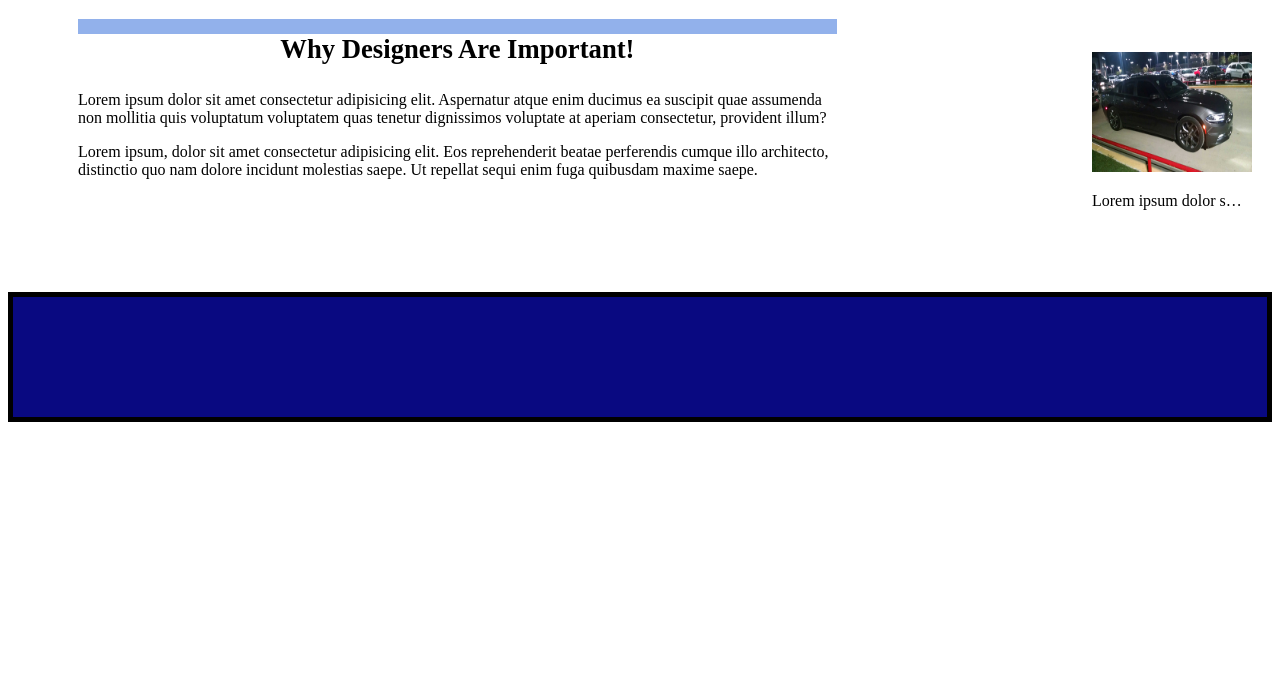
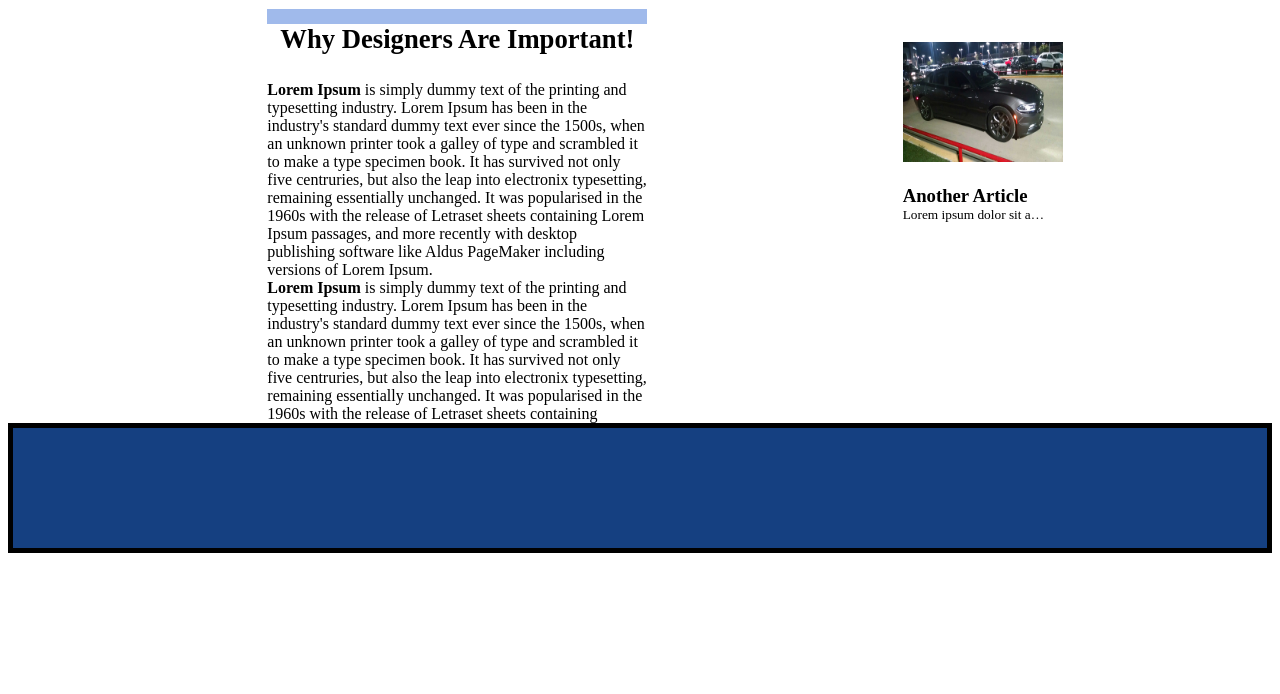
Before and after one commit to JustinBarnard1/CoolSiteDay2, a plain HTML site: page index.html in a window 1280 px wide. Shown: the part 106-800 px from the top of the page. Drawn offline with Linux system fonts and the light colour scheme.

Commit message:
color matching

```diff
--- a/index.html
+++ b/index.html
@@ -14,21 +14,23 @@
     </header>
     <main class="flexed">
         <section>
-            <div class="whyImportant text relative pLR">
-                <h3 style="font-size: 20pt;" class="centerText borderTop">
+            <div class="whyImportant relative pLR">
+                <h3 style="font-size: 20pt;" class="center-noWrap borderTop">
                     Why Designers Are Important!
                 </h3>
-                <p>Lorem ipsum dolor sit amet consectetur adipisicing elit. Aspernatur atque enim ducimus ea suscipit
-                    quae
-                    assumenda non mollitia quis voluptatum voluptatem quas tenetur dignissimos voluptate at aperiam
-                    consectetur,
-                    provident illum?</p>
-                <p>Lorem ipsum, dolor sit amet consectetur adipisicing elit. Eos reprehenderit beatae perferendis cumque
-                    illo
-                    architecto, distinctio quo nam dolore incidunt molestias saepe. Ut repellat sequi enim fuga
-                    quibusdam
-                    maxime
-                    saepe.</p>
+                <p class="m-0"><strong>Lorem Ipsum</strong> is simply dummy text of the printing and typesetting
+                    industry. Lorem Ipsum has been in the industry's standard dummy text ever since the 1500s, when an
+                    unknown printer took a galley of type and scrambled it to make a type specimen book. It has survived
+                    not only five centruries, but also the leap into electronix typesetting, remaining essentially
+                    unchanged. It was popularised in the 1960s with the release of Letraset sheets containing Lorem
+                    Ipsum passages, and more recently with desktop publishing software like Aldus PageMaker including
+                    versions of Lorem Ipsum.</p>
+                <p class="m-0"></p><strong>Lorem Ipsum</strong> is simply dummy text of the printing and
+                typesetting
+                industry. Lorem Ipsum has been in the industry's standard dummy text ever since the 1500s, when an
+                unknown printer took a galley of type and scrambled it to make a type specimen book. It has survived
+                not only five centruries, but also the leap into electronix typesetting, remaining essentially
+                unchanged. It was popularised in the 1960s with the release of Letraset sheets containing
             </div>
         </section>
         <aside class="addSite pAside">
@@ -36,8 +38,8 @@
                 <img class="img" src="MyCar.jpg" alt="My Charger">
             </div>
             <div>
-                <title>Another Article</title>
-                <p class="addText">Lorem ipsum dolor sit amet consectetur adipisicing elit. Omnis ducimus numquam
+                <h3 class="mb-0">Another Article</h3>
+                <p class="addText m-0">Lorem ipsum dolor sit amet consectetur adipisicing elit. Omnis ducimus numquam
                     nesciunt quisquam
                     nihil
                     labore voluptatibus rerum porro consequatur deleniti, mollitia earum similique, consectetur optio
--- a/style.css
+++ b/style.css
@@ -3,19 +3,22 @@ body{
 }
 
 header{
-    background-color: rgb(9, 9, 129);
-    font-size: 16pt;
+    background-color: rgb(21, 64, 129);
+    font-size: 14pt;
     padding-top: 1px;
-    height: 80px;
+    height: 70px;
 }
 
 main{
+    justify-content: space-evenly;
     position: relative;
-    min-height: 100%
+    min-height: 300px;
+    max-height: 100%;
+    max-width: 100%;
 }
 
 footer{
-    background-color: rgb(9, 9, 129);
+    background-color: rgb(21, 64, 129);
     height: 120px;
 }
 
@@ -29,12 +32,8 @@ footer{
 }
 
 .borderTop{
-    border-top: 15px solid rgb(146, 177, 235);
+    border-top: 15px solid rgb(160, 186, 235);
 
-}
-
-.text{
-    text-align: inherit;
 }
 
 .text-white{
@@ -45,21 +44,26 @@ footer{
     text-align: center;
 }
 
+.center-noWrap{
+    text-align: center;
+    white-space: nowrap;
+}
+
 .flexed{
     display: flex;
 }
 
 .whyImportant  {
-
+    margin-left: 3em;
     padding-left: 100px;
-    margin-right: 1.5em;
-    width: 70%;
+    margin-right: 1em;
+    width: 380px;
 
 }
 
 .addSite{
     margin-right: 1.5em;
-    width: 30%
+    width: 300px
 }
 
 .pAside{
@@ -69,10 +73,11 @@ footer{
     height: 200px;
     min-width: 150px;
     max-width: 150px;
-    margin-bottom: 50px;
+
 }
 
 .pLR{
+    max-width: 500px;
     padding: 0px 50px;
     margin-left: 20px;
 }
@@ -88,7 +93,17 @@ footer{
 }
 
 .addText{
+    font-size: 10pt;
     text-overflow: ellipsis;
     overflow: hidden;
     white-space: nowrap;
 }
+
+.m-0{
+    margin-top: 0;
+    margin-bottom: 0;
+}
+
+.mb-0{
+    margin-bottom: 0;
+}
```
